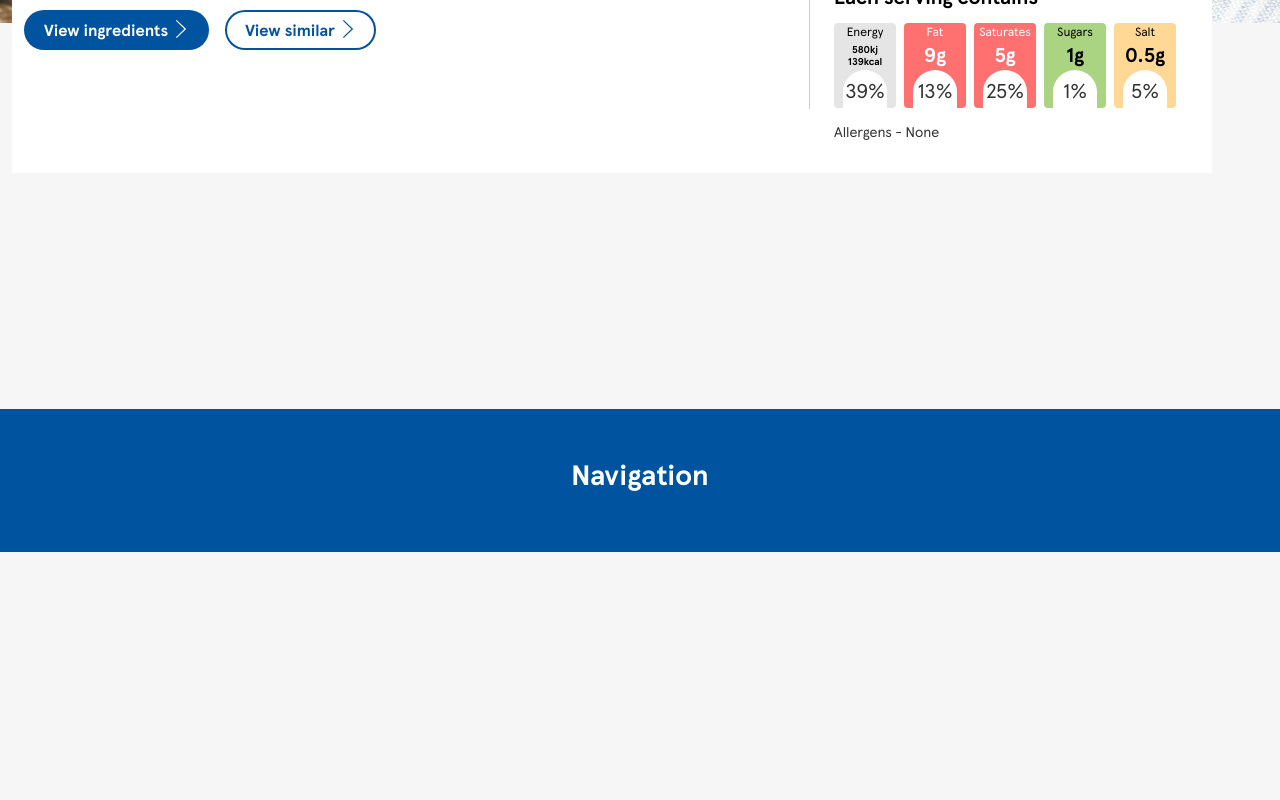
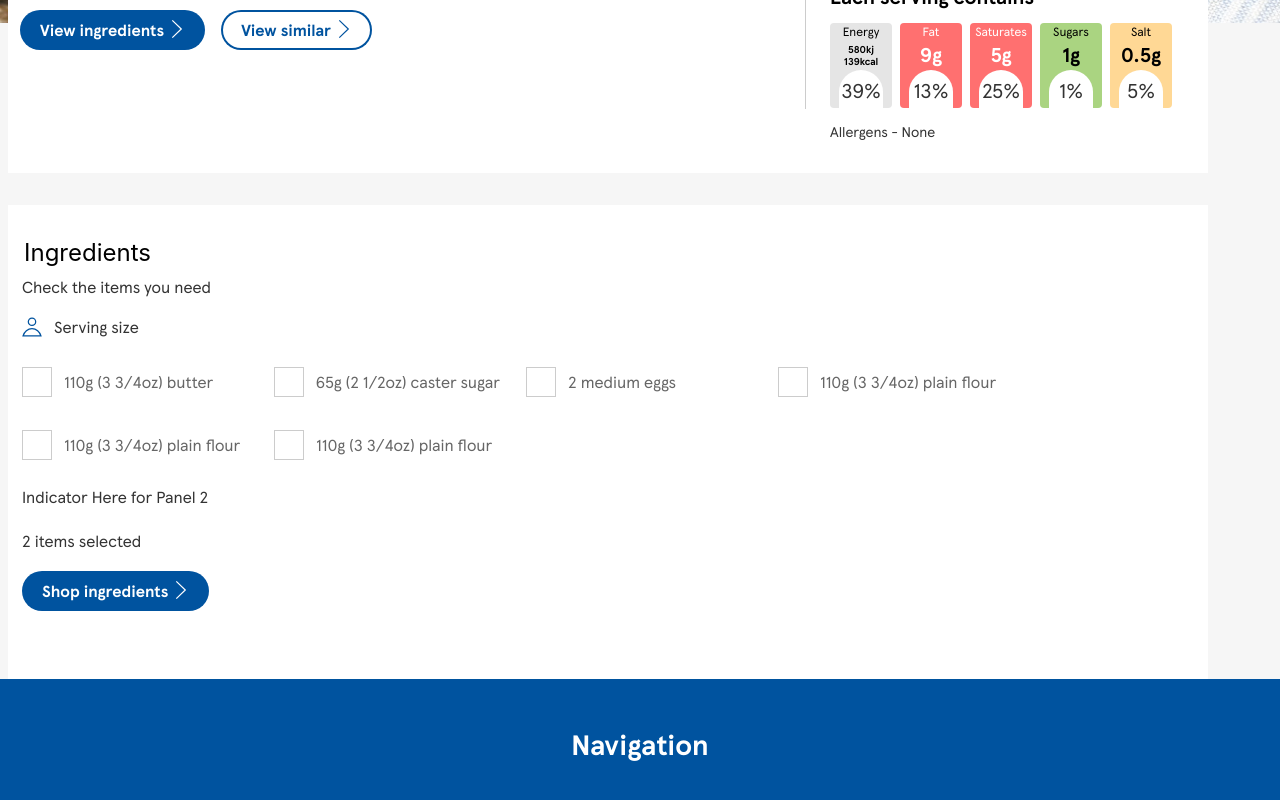
Before and after one commit to mfung1/recipe-app, a React (Create React App) app: page / in a window 1280 px wide. Shown: the part 526-1326 px from the top of the page. Before the commit the page ends 1078 px from the top, so only its background shows below. Built offline with nearby package versions, Linux system fonts and the light colour scheme.

Commit message:
Add ingredients panel

```diff
--- a/src/App.css
+++ b/src/App.css
@@ -17,4 +17,5 @@ body {
   padding: 32px 12px;
   background-color: #fff;
   max-width: 1200px;
+  margin: 0 8px;
 }
--- /dev/null
+++ b/src/components/atoms/paragraphs/paragraphs.js
@@ -0,0 +1,25 @@
+import React from 'react';
+
+const T1 = (props) => {
+  return (<p className={`ddl-t1 mb-20 col-${props.colour}`}>{props.txt}</p>)
+}
+const T2 = (props) => {
+  return (<p className={`ddl-t2 mb-20 col-${props.colour}`}>{props.txt}</p>)
+}
+const T3 = (props) => {
+  return (<p className={`ddl-t3 mb-20 col-${props.colour}`}>{props.txt}</p>)
+}
+
+const Paragraph = (props) => {
+  let level = {
+    t1: T1,
+    t2: T2,
+    t3: T3
+  },
+      TheParagraph = level[props.level || 't1'];
+  return (
+    <TheParagraph colour={props.colour} txt={props.txt}/>
+  )
+}
+
+export default Paragraph;
--- a/src/components/molecules/buttons/ddl-btn.css
+++ b/src/components/molecules/buttons/ddl-btn.css
@@ -11,6 +11,9 @@
   vertical-align: middle;
   white-space: nowrap;
   margin-right: 0;
+  appearance: none;
+  -webkit-appearance: none;
+  -moz-appearance: none;
 }
 
 .ddl-btn-cnt {
--- a/src/components/organisms/ddl-hero/ddl-hero.css
+++ b/src/components/organisms/ddl-hero/ddl-hero.css
@@ -8,7 +8,7 @@
 }
 
 .ddl-hero {
-  margin: 200px 12px 36px;
+  margin-top: 200px;
   display: flex;
   flex-direction: column;
   position: relative;
--- a/src/components/organisms/ddl-hero/ddl-hero.js
+++ b/src/components/organisms/ddl-hero/ddl-hero.js
@@ -7,7 +7,7 @@ import RecipeDetails from '../../organisms/recipe-details/recipe-details';
 class Hero extends Component {
   render () {
     return (
-      <section className="ddl-hero ddl-card">
+      <section className="ddl-hero ddl-card mb-32">
         <RecipeDescription/>
         <Divider/>
         <RecipeDetails/>
--- /dev/null
+++ b/src/components/organisms/ingredients/ingredients.css
@@ -0,0 +1,143 @@
+.ddl-fltr {
+  padding: .75rem;
+  background: #f6f6f6
+}
+
+.ddl-tgglr .ddl-btn-input:focus .ddl-rndl__icon,
+.ddl-tgglr:hover .ddl-rndl__icon {
+  box-shadow: 0 0 0 4px rgba(0, 83, 159, .4);
+  transition: box-shadow .3s ease-in-out
+}
+
+.ddl-tgglr .ddl-btn-input:focus .ddl-lbl:after,
+.ddl-tgglr:hover .ddl-lbl:after {
+  border-bottom-color: #00539f;
+  transition: border-bottom-color .3s ease-in-out
+}
+
+.input_group {
+  border: none;
+  padding: 0 0 12px
+}
+
+.input_group .legend {
+  font-family: regularfont, Arial, Helvetica, sans-serif
+}
+
+.input_group .form_field {
+  position: relative
+}
+
+.form_field {
+  width: 100%;
+  margin-top: 1.7rem;
+  max-width: 480px;
+  position: relative
+}
+
+.form_field input {
+  display: block
+}
+
+.form_field .checkbox,
+.form_field .radio_button {
+  position: absolute;
+  top: 3px;
+  left: 0
+}
+
+.form_field:hover {
+  cursor: pointer
+}
+
+.form_field:focus .icon,
+.form_field:hover .icon {
+  box-shadow: 0 0 0 4px rgba(0, 141, 200, .6);
+  border-color: #00539f;
+  transition: box-shadow .3s ease-in-out, border-color .3s ease-in-out
+}
+
+.label {
+  display: inline-block;
+  font-family: regularfont, Arial, Helvetica, sans-serif;
+  padding: .5rem 0;
+  margin-left: 42px;
+  cursor: pointer
+}
+
+.checkbox {
+  position: relative;
+  display: inline-block;
+  padding-left: 36px
+}
+
+.checkbox input {
+  width: 1.875rem;
+  height: 1.875rem;
+  position: absolute;
+  margin: 0;
+  top: 0;
+  left: 0;
+  opacity: 0;
+  z-index: 999;
+  cursor: pointer
+}
+
+.checkbox input:checked+.icon {
+  background: #008dc8;
+}
+
+.checkbox input:checked+.icon svg {
+  display: block;
+  position: absolute;
+  top: 50%;
+  left: 50%;
+  -webkit-transform: translate(-50%, -50%);
+  transform: translate(-50%, -50%)
+}
+
+.checkbox input:focus+.icon,
+.checkbox input:hover+.icon {
+  box-shadow: 0 0 0 4px rgba(0, 141, 200, .6);
+  border-color: #00539f;
+  transition: box-shadow .3s ease-in-out, border-color .3s ease-in-out
+}
+
+.checkbox .icon {
+  display: block;
+  background: #fff;
+  width: 1.875rem;
+  height: 1.875rem;
+  line-height: 1.625rem;
+  position: absolute;
+  top: 0;
+  left: 0;
+  border: 1px solid #ccc;
+  box-shadow: 0 0 0 transparent;
+  text-align: center;
+  transition: box-shadow .3s ease-in-out, border-color .3s ease-in-out
+}
+
+.checkbox .icon svg {
+  display: none;
+  vertical-align: middle
+}
+
+.ddl-wrapper .input-grid {
+  display: grid;
+  grid-template-columns: repeat(auto-fill, minmax(244px, 1fr))
+}
+
+@media (min-width:1008px) {
+  .ddl-wrapper .input-grid {
+      max-width: 86%
+  }
+}
+
+.label{
+  display:inline-block;
+  font-family:regularfont,Arial,Helvetica,sans-serif;
+  padding:.5rem 0;
+  margin-left:42px;
+  cursor:pointer
+}
--- a/src/components/organisms/ingredients/ingredients.js
+++ b/src/components/organisms/ingredients/ingredients.js
@@ -1,9 +1,69 @@
 import React, {Component} from 'react';
+import Heading from '../../atoms/Headings/headings';
+import Paragraph from '../../atoms/paragraphs/paragraphs';
+import IconWithText from '../../molecules/icon-with-text/icon-with-text';
+import Button from '../../molecules/buttons/buttons';
+
+import './ingredients.css';
 
 class Ingredients extends Component {
   render () {
     return (
-      <section className="ddl-hero">
+      <section className="ddl-card">
+        <fieldset id="fields" aria-expanded="false" data-show="false" class="input_group input_group--checkboxRadio">
+          <legend class="ddl-h2 mb-8 hide">Ingredients</legend>
+          <Paragraph txt="Check the items you need" colour="blk" level="t2"/>
+          <IconWithText icon="person" txt="Serving size"/>
+          <div class="input-grid mb-24">
+            <div class="form_field">
+              <div class="checkbox">
+                <input id="0" type="checkbox"/><span class="icon"><svg height="16" viewbox="0 0 20 16" width="20" xmlns="http://www.w3.org/2000/svg">
+                <path d="M19.79 2.25L17.75.21a.72.72 0 0 0-1.02.002l-9.944 9.943L3.27 6.64a.72.72 0 0 0-1.02 0L.21 8.68A.721.721 0 0 0 .212 9.7l5.805 5.804c.209.208.479.483.755.483s.575-.275.784-.483L19.789 3.27a.721.721 0 0 0 0-1.02" fill="#FFF" fillRule="evenodd"></path></svg></span>
+              </div>
+              <label class="label ddl-t2 col-gry" for="fvrvwrer2">110g (3 3/4oz) butter</label>
+            </div>
+            <div class="form_field">
+              <div class="checkbox">
+                <input id="1" type="checkbox"/> <span class="icon"><svg height="16" viewbox="0 0 20 16" width="20" xmlns="http://www.w3.org/2000/svg">
+                <path d="M19.79 2.25L17.75.21a.72.72 0 0 0-1.02.002l-9.944 9.943L3.27 6.64a.72.72 0 0 0-1.02 0L.21 8.68A.721.721 0 0 0 .212 9.7l5.805 5.804c.209.208.479.483.755.483s.575-.275.784-.483L19.789 3.27a.721.721 0 0 0 0-1.02" fill="#FFF" fillRule="evenodd"></path></svg></span>
+              </div>
+              <label class="label ddl-t2 col-gry" for="fvrvwrer2">65g (2 1/2oz) caster sugar</label>
+            </div>
+            <div class="form_field">
+              <div class="checkbox">
+                <input id="2" type="checkbox"/><span class="icon"><svg height="16" viewbox="0 0 20 16" width="20" xmlns="http://www.w3.org/2000/svg">
+                <path d="M19.79 2.25L17.75.21a.72.72 0 0 0-1.02.002l-9.944 9.943L3.27 6.64a.72.72 0 0 0-1.02 0L.21 8.68A.721.721 0 0 0 .212 9.7l5.805 5.804c.209.208.479.483.755.483s.575-.275.784-.483L19.789 3.27a.721.721 0 0 0 0-1.02" fill="#FFF" fillRule="evenodd"></path></svg></span>
+              </div>
+              <label class="label ddl-t2 col-gry" for="fvrvwrer2">2 medium eggs</label>
+            </div>
+            <div class="form_field">
+              <div class="checkbox">
+                <input id="3" type="checkbox"/> <span class="icon"><svg height="16" viewbox="0 0 20 16" width="20" xmlns="http://www.w3.org/2000/svg">
+                <path d="M19.79 2.25L17.75.21a.72.72 0 0 0-1.02.002l-9.944 9.943L3.27 6.64a.72.72 0 0 0-1.02 0L.21 8.68A.721.721 0 0 0 .212 9.7l5.805 5.804c.209.208.479.483.755.483s.575-.275.784-.483L19.789 3.27a.721.721 0 0 0 0-1.02" fill="#FFF" fillRule="evenodd"></path></svg></span>
+              </div>
+              <label class="label ddl-t2 col-gry" for="fvrvwrer2">110g (3 3/4oz) plain flour</label>
+            </div>
+            <div class="form_field">
+              <div class="checkbox">
+                <input id="3" type="checkbox"/> <span class="icon"><svg height="16" viewbox="0 0 20 16" width="20" xmlns="http://www.w3.org/2000/svg">
+                <path d="M19.79 2.25L17.75.21a.72.72 0 0 0-1.02.002l-9.944 9.943L3.27 6.64a.72.72 0 0 0-1.02 0L.21 8.68A.721.721 0 0 0 .212 9.7l5.805 5.804c.209.208.479.483.755.483s.575-.275.784-.483L19.789 3.27a.721.721 0 0 0 0-1.02" fill="#FFF" fillRule="evenodd"></path></svg></span>
+              </div>
+              <label class="label ddl-t2 col-gry" for="fvrvwrer2">110g (3 3/4oz) plain flour</label>
+            </div>
+            <div class="form_field">
+              <div class="checkbox">
+                <input id="3" type="checkbox"/> <span class="icon"><svg height="16" viewbox="0 0 20 16" width="20" xmlns="http://www.w3.org/2000/svg">
+                <path d="M19.79 2.25L17.75.21a.72.72 0 0 0-1.02.002l-9.944 9.943L3.27 6.64a.72.72 0 0 0-1.02 0L.21 8.68A.721.721 0 0 0 .212 9.7l5.805 5.804c.209.208.479.483.755.483s.575-.275.784-.483L19.789 3.27a.721.721 0 0 0 0-1.02" fill="#FFF" fillRule="evenodd"></path></svg></span>
+              </div>
+              <label class="label ddl-t2 col-gry" for="fvrvwrer2">110g (3 3/4oz) plain flour</label>
+            </div>
+          </div>
+          <div class="mb-24">
+            <Paragraph txt="Indicator   Here for Panel 2" colour="blk" level="t2"/>
+          </div>
+          <Paragraph txt="2 items selected" colour="blk" level="t2"/>
+          <Button filled={true} txt="Shop ingredients"/>
+        </fieldset>
       </section>
     )
   }
```
